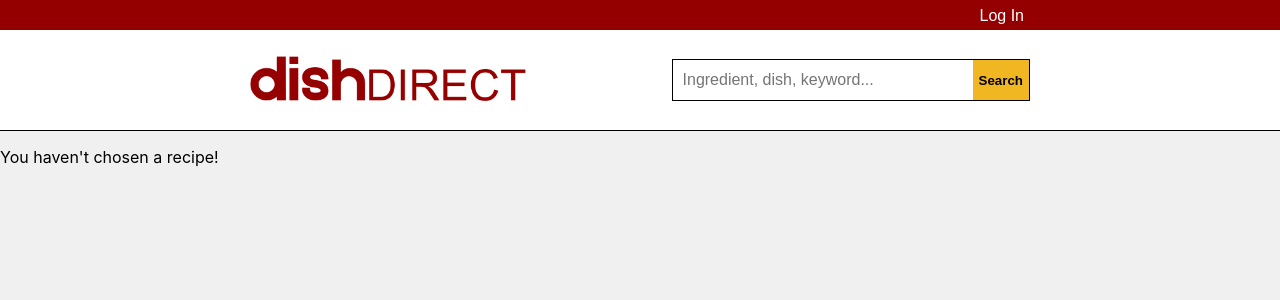
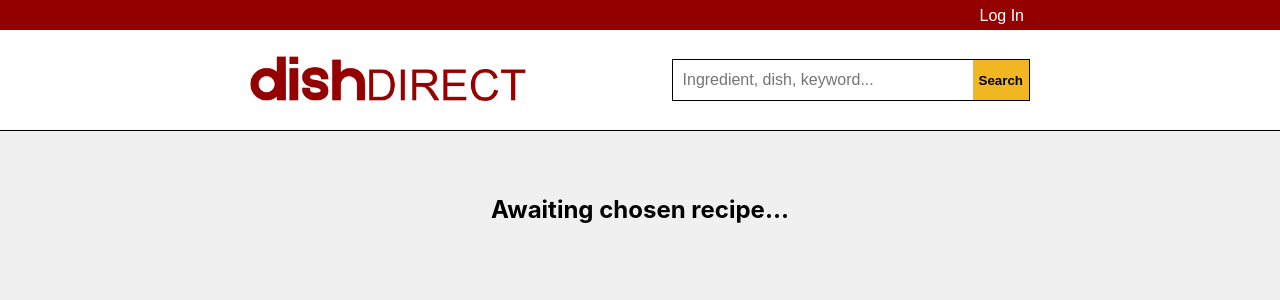
Before and after one commit to dtobrien23/dish-direct, a React (Create React App) app in the folder client/: page /recipe-info in a window 1280 px wide. Shown: the top 300 px of the page. Built offline with nearby package versions, Linux system fonts and the light colour scheme.

Commit message:
Show message when no recipe chosen or awaiting API call upon choosing saved recipe

```diff
--- a/client/src/components/SavedRecipesContainer.js
+++ b/client/src/components/SavedRecipesContainer.js
@@ -4,10 +4,11 @@ import { useAppContext } from "../AppContext";
 import UnsaveButton from "./UnsaveButton";
 
 const SavedRecipeContainer = () => {
-  const { setChosenRecipe, savedRecipes } = useAppContext();
+  const { setChosenRecipe, savedRecipes, setFetchingChosenRecipe } =
+    useAppContext();
 
   const handleSavedRecipeSelection = (id) => {
-    console.log(id);
+    setChosenRecipe(null);
     fetch("/search-by-id", {
       method: "POST",
       headers: {
@@ -73,7 +74,7 @@ const SavedRecipeContainer = () => {
               <Link
                 to="/recipe-info"
                 onClick={() => {
-                  handleSavedRecipeSelection(recipe.recipeId); // leads to error - need to make a new Spoonacular API call with recipe ID
+                  handleSavedRecipeSelection(recipe.recipeId);
                 }}
                 style={{ textDecoration: "none", color: "black" }}
                 onMouseEnter={(e) => {
--- a/client/src/pages/RecipeInfo.js
+++ b/client/src/pages/RecipeInfo.js
@@ -24,7 +24,7 @@ const RecipeInfo = () => {
               style={{
                 display: "flex",
                 flexDirection: "row",
-                margin: "40px 200px",
+                margin: "40px 250px",
               }}
             >
               <img
@@ -63,7 +63,7 @@ const RecipeInfo = () => {
               style={{
                 display: "flex",
                 flexDirection: "row",
-                padding: "30px 200px",
+                padding: "30px 250px",
                 backgroundColor: "white",
                 borderTop: "1px solid black",
               }}
@@ -92,7 +92,17 @@ const RecipeInfo = () => {
             </div>
           </>
         ) : (
-          <p>You haven't chosen a recipe!</p>
+          <div
+            style={{
+              margin: "40px 250px 80px 250px",
+              display: "flex",
+              justifyContent: "center",
+            }}
+          >
+            <p style={{ fontWeight: "bold", fontSize: "24px" }}>
+              Awaiting chosen recipe...
+            </p>
+          </div>
         )}
       </div>
     </div>
```
